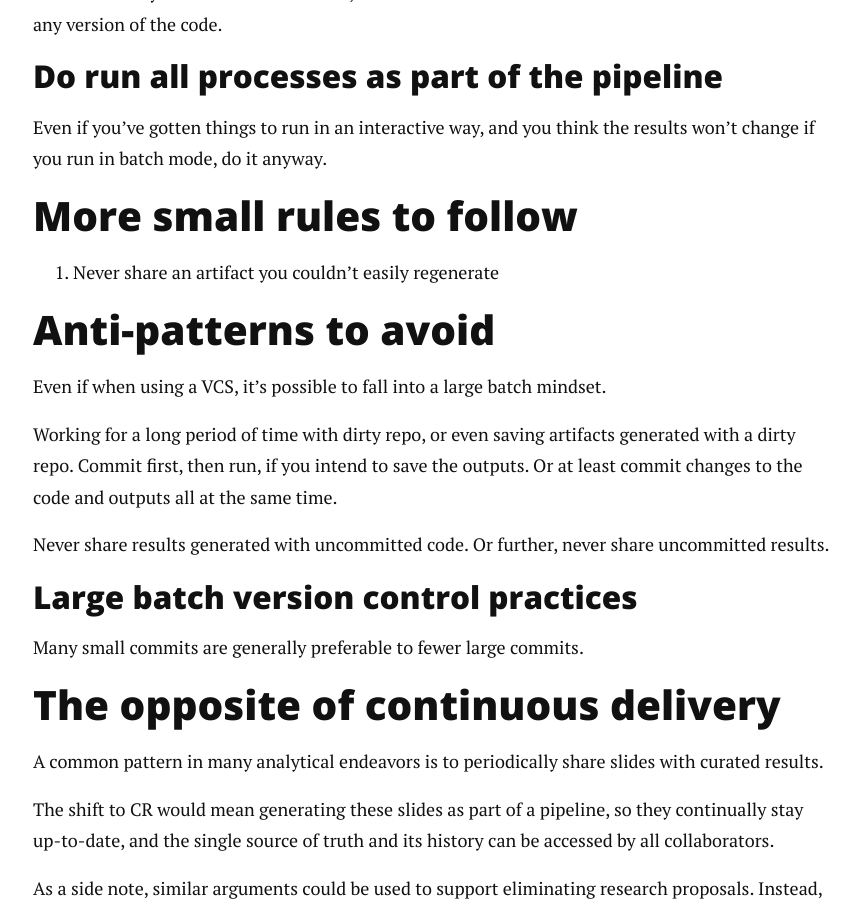
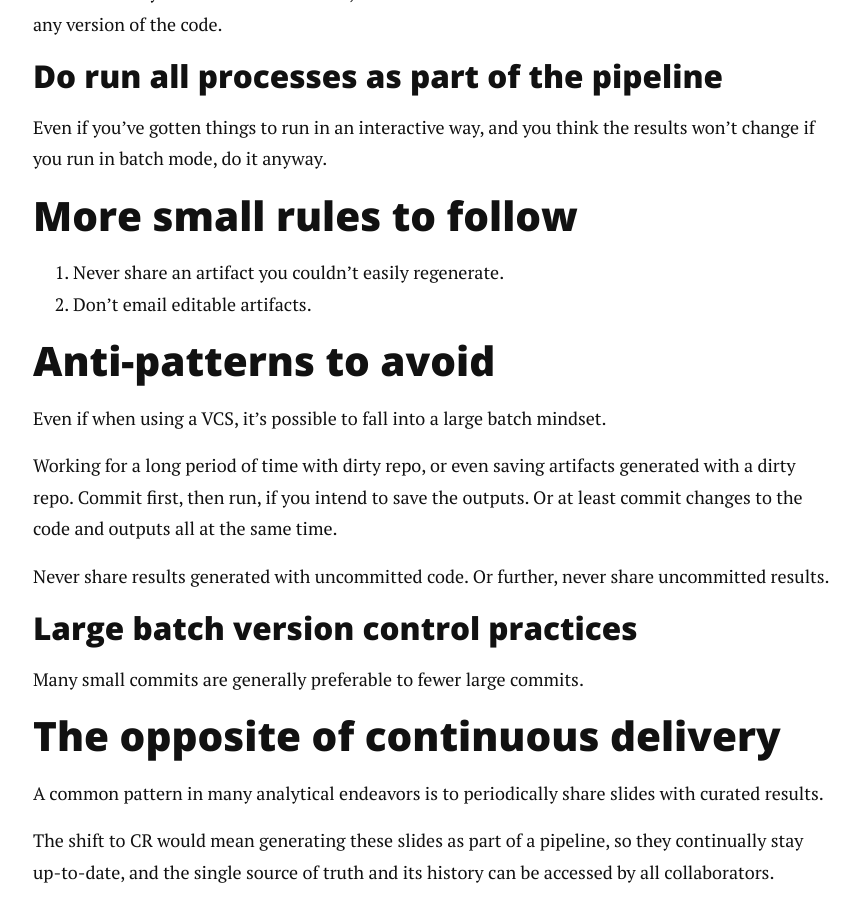
Before and after one commit to petebachant/petebachant.github.io, a Jekyll site: the page built from _posts/2025-02-28-continuous-reproducibility.md, in a window 1280 px wide and 900 px high, scrolled down 13251 px. Shown: the whole window, without its empty margins (207-1067 px from the left). Built offline with Jekyll 4.4.1, drawn with Linux system fonts in a browser that asks for light colours; nearby versions of some CDN libraries; comment, search, counter and statistics services are not loaded; some of the changed text lies outside the part shown.

Commit message:
Restructure

```diff
--- a/_posts/2025-02-28-continuous-reproducibility.md
+++ b/_posts/2025-02-28-continuous-reproducibility.md
@@ -678,7 +678,8 @@ do it anyway.
 
 ## More small rules to follow
 
-1. Never share an artifact you couldn't easily regenerate
+1. Never share an artifact you couldn't easily regenerate.
+2. Don't email editable artifacts.
 
 ## Anti-patterns to avoid
 
```
Also changed, not shown: other parts of _posts/2025-02-28-continuous-reproducibility.md (+0 -5 lines).
